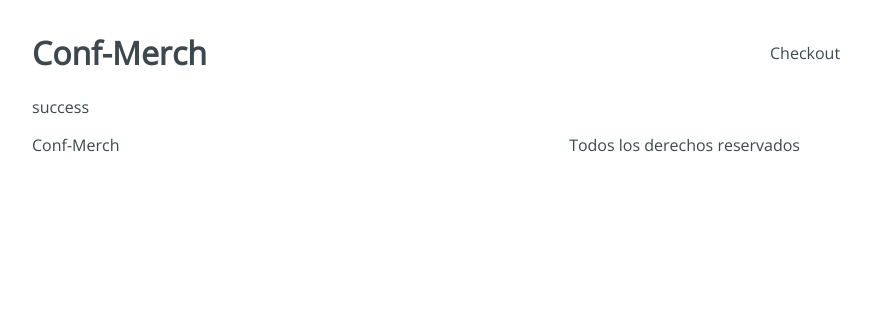
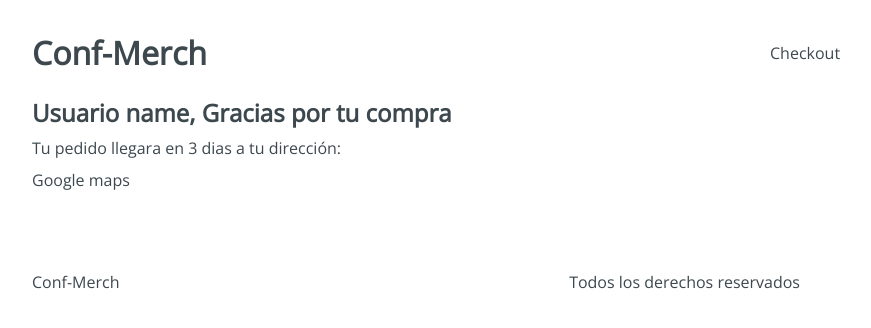
Before and after one commit to Carlos-Angel/conf-merch, a React app: page /checkout/success in a window 1280 px wide. Shown: the top 328 px of the page, without its empty margins (224-1095 px from the left). Built offline with nearby package versions, Linux system fonts and the light colour scheme.

Commit message:
feat: maquetación del flujo de pago

```diff
--- a/src/containers/Payment.jsx
+++ b/src/containers/Payment.jsx
@@ -1,5 +1,14 @@
 import React from 'react';
 
+import '../styles/components/Payment.css';
+
 export default function Payment() {
-  return <div>payment</div>;
+  return (
+    <div className="Payment">
+      <div className="Payment-content">
+        <h3>Resumen del pedido:</h3>
+        <div className="Payment-button">Botón de pago con Paypal</div>
+      </div>
+    </div>
+  );
 }
--- a/src/containers/Success.jsx
+++ b/src/containers/Success.jsx
@@ -1,5 +1,15 @@
 import React from 'react';
 
+import '../styles/components/Success.css';
+
 export default function Success() {
-  return <div>success</div>;
+  return (
+    <div className="Success">
+      <div className="Success-content">
+        <h2>Usuario name, Gracias por tu compra</h2>
+        <span>Tu pedido llegara en 3 dias a tu dirección:</span>
+        <div className="Success-map">Google maps</div>
+      </div>
+    </div>
+  );
 }
```
